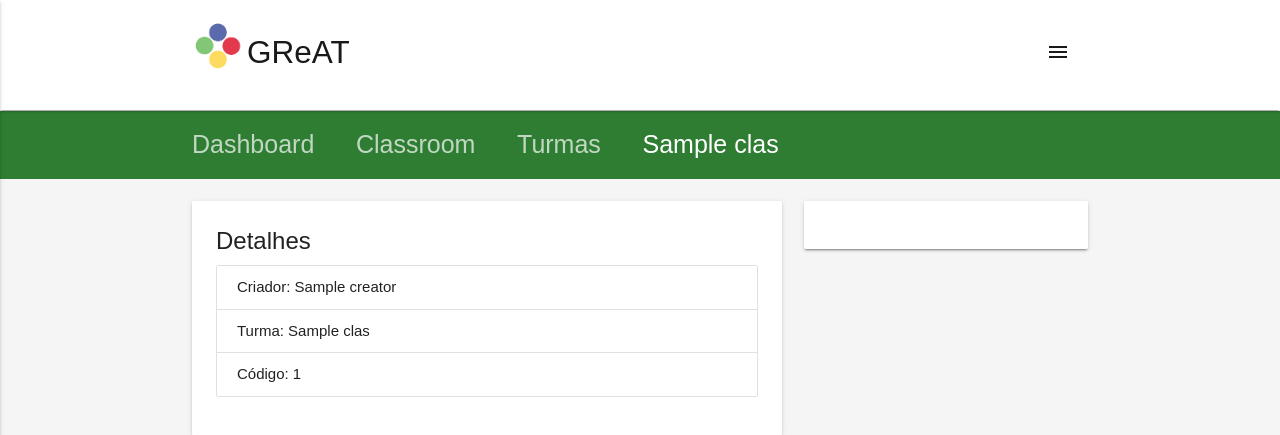
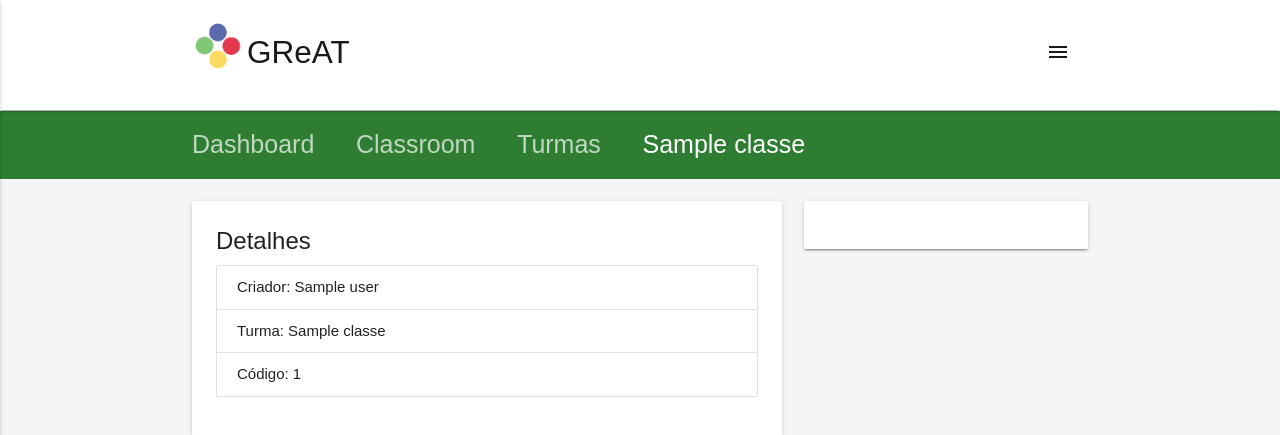
Before and after one commit to eduardosvieira/great-ui, a Python web app: template great/templates/turma.html in a window 1280 px wide. Shown: the top 435 px of the page. Run offline with Jinja, Linux system fonts and the light colour scheme; the template is opened without the code that fills it: most values are stand-ins (such as "Sample title", 1, 10 or a date in 2020); some libraries are stand-ins or nearby versions.

Commit message:
adding route to turma.html

```diff
--- a/great/controllers/ClassController.py
+++ b/great/controllers/ClassController.py
@@ -39,7 +39,7 @@ def create_class():
 def get_class(class_id):
     classe = Class().getClassById(class_id)
 
-    return classe
+    return render_template("turma.html", classe=classe)
 
 
 @app.route("/classroom/classes/<class_id>/", methods=["PUT"])
--- a/great/templates/turma.html
+++ b/great/templates/turma.html
@@ -9,7 +9,7 @@
       <a href="/dashboard/" class="breadcrumb">Dashboard</a>
       <a href="/classroom/" class="breadcrumb">Classroom</a>
       <a href="/classes/" class="breadcrumb">Turmas</a>
-      <a href="/classroom/classes/{{ class._id }}/" class="breadcrumb">{{ class.name }}</a>
+      <a href="/classroom/classes/{{ classe._id }}/" class="breadcrumb">{{ classe.name }}</a>
     </div>
   </div>
 </section>
@@ -25,9 +25,9 @@
             <div class="card-content">
               <span class="card-title">Detalhes</span>
               <ul class="collection">
-                <li class="collection-item">Criador: {{ class.creator.name }}</li>
-                <li class="collection-item">Turma: {{ class.name }}</li>
-                <li class="collection-item">Código: {{ class._id }}</li>
+                <li class="collection-item">Criador: {{ classe.user.name }}</li>
+                <li class="collection-item">Turma: {{ classe.name }}</li>
+                <li class="collection-item">Código: {{ classe._id }}</li>
               </ul>
             </div>
           </div>
@@ -58,6 +58,7 @@
                 </thead>
                 <tbody>
 
+                  {% if tasks %}
                     {% for task in tasks %}
                       <tr>
                         <td>{{ task._id }}</td>
@@ -68,6 +69,7 @@
                         </td>
                       </tr>
                     {% endfor %}
+                  {% endif %}
 
                 </tbody>
               </table>
```
Lines whose indentation alone changed are shown as unchanged.
